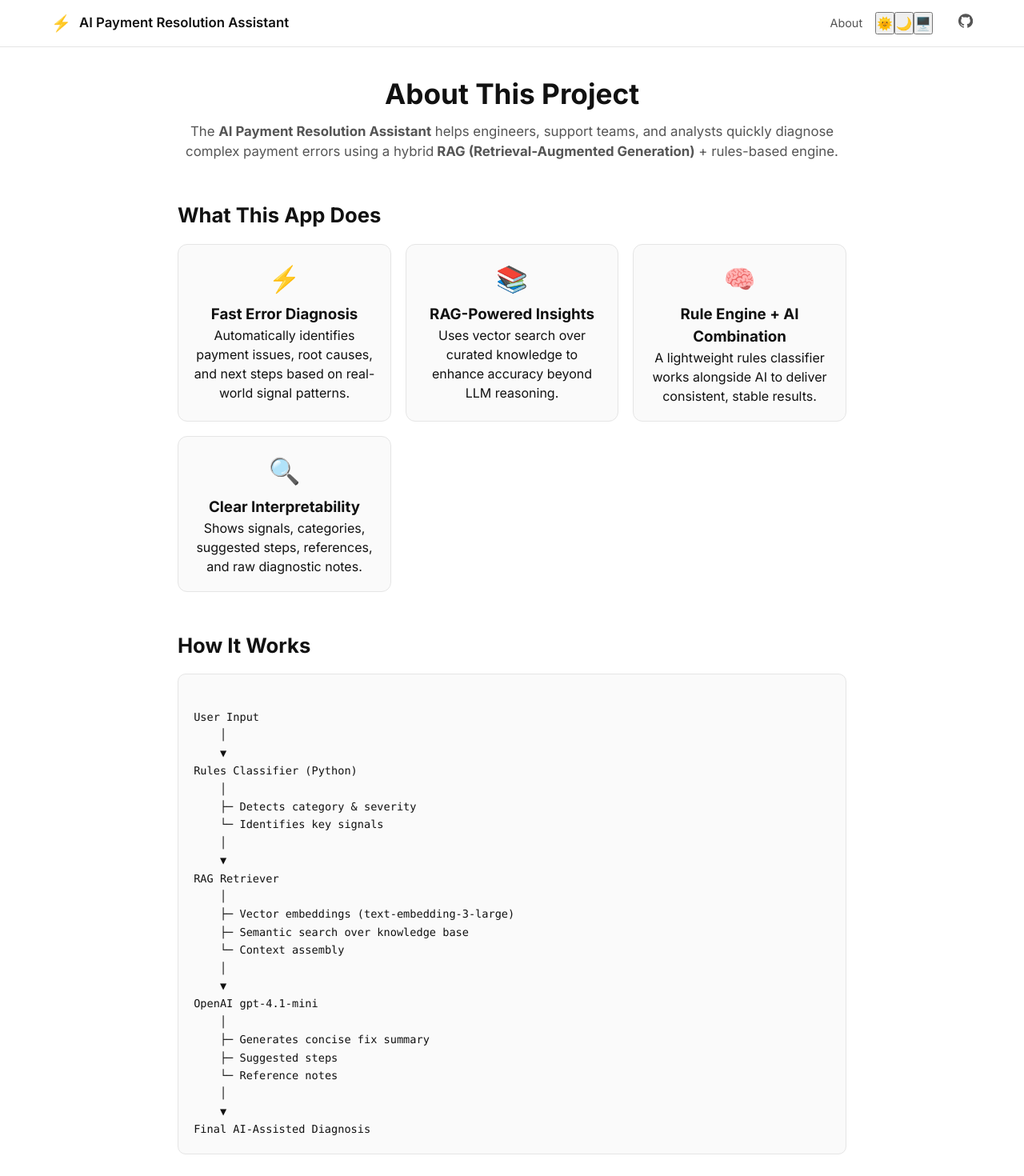
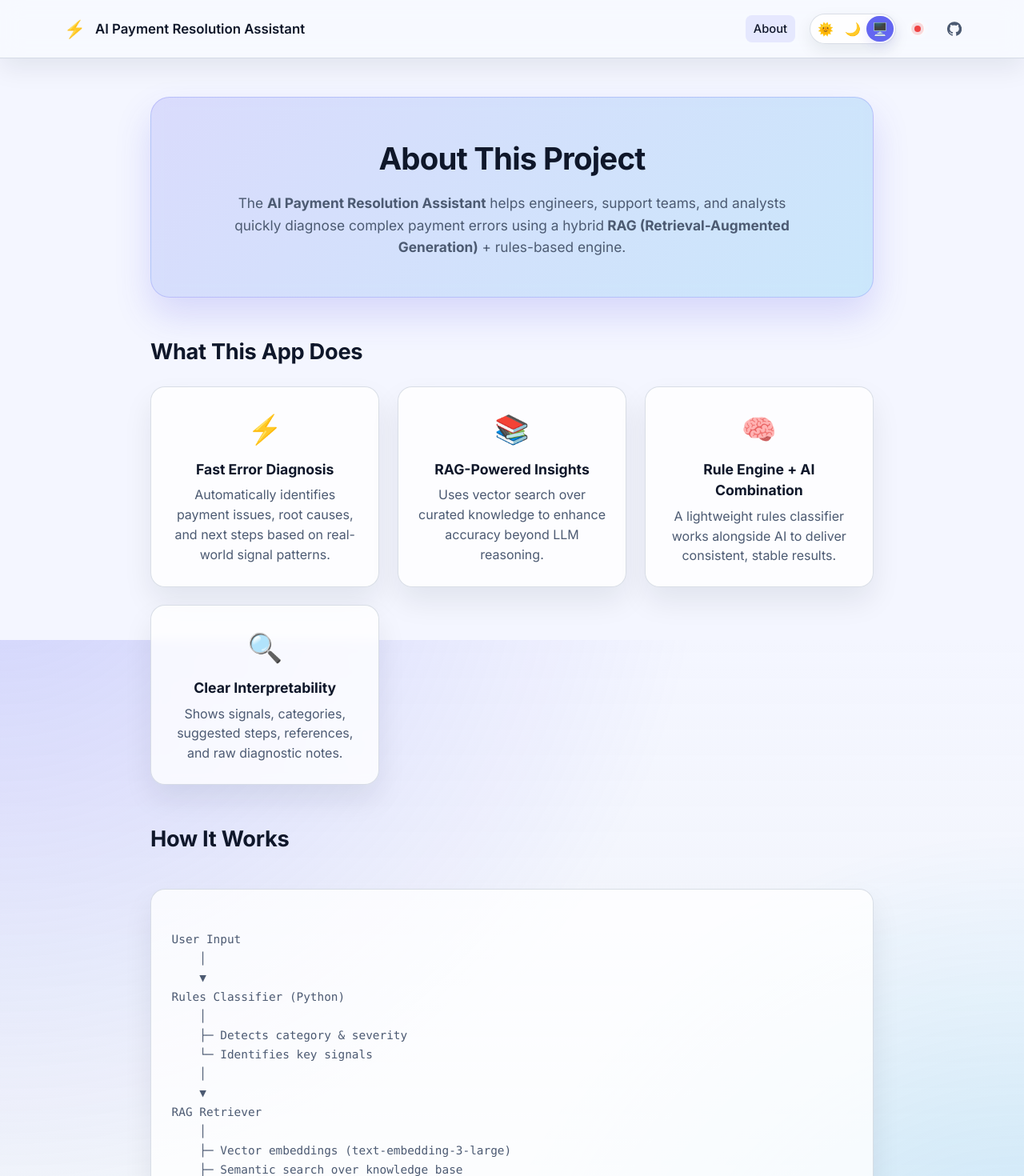
Before and after one commit to Sourpat/ai-payment-resolution-rag, a React (Vite) app in the folder client/: page /about in a window 1280 px wide. Shown: the top 1470 px of the page at 80% size. Built offline with nearby package versions, Linux system fonts and the light colour scheme; no server answers.

Commit message:
Revamp UI styling and fix theme toggle

```diff
--- a/client/src/About.css
+++ b/client/src/About.css
@@ -1,114 +1,160 @@
 .about-wrap {
-  max-width: 900px;
+  max-width: 960px;
   margin: 0 auto;
-  padding: 2rem;
+  padding: 3rem 1.75rem 4rem;
+  display: grid;
+  gap: 3rem;
 }
 
 /* Hero */
 .about-hero {
   text-align: center;
-  margin-bottom: 3rem;
+  padding: 3rem 2rem;
+  border-radius: 24px;
+  background: linear-gradient(135deg, rgba(99, 102, 241, 0.18), rgba(14, 165, 233, 0.18));
+  border: 1px solid rgba(99, 102, 241, 0.25);
+  box-shadow: 0 22px 45px rgba(79, 70, 229, 0.18);
+  backdrop-filter: blur(10px);
   animation: fadeIn 0.6s ease-out;
 }
 
 .about-hero h1 {
-  font-size: 2.2rem;
-  margin-bottom: 0.5rem;
+  font-size: 2.4rem;
+  margin-bottom: 0.75rem;
+  letter-spacing: -0.02em;
 }
 
 .about-hero p {
   color: var(--text-muted);
-  font-size: 1.05rem;
+  font-size: 1.08rem;
+  max-width: 720px;
+  margin: 0 auto;
+  line-height: 1.6;
 }
 
 /* Section Titles */
 .about-features h2,
 .about-architecture h2,
 .about-tech h2 {
-  font-size: 1.6rem;
-  margin-bottom: 1rem;
+  font-size: 1.7rem;
+  margin-bottom: 1.4rem;
+  letter-spacing: -0.01em;
 }
 
 /* Feature Cards Grid */
 .features-grid {
   display: grid;
   grid-template-columns: repeat(auto-fit, minmax(230px, 1fr));
-  gap: 1.1rem;
-  margin-bottom: 3rem;
+  gap: 1.4rem;
 }
 
 .feature-card {
   background: var(--bg-card);
   border: 1px solid var(--border);
-  padding: 1.2rem;
-  border-radius: 12px;
+  padding: 1.6rem 1.4rem;
+  border-radius: 18px;
   text-align: center;
-  transition: 0.25s ease;
+  transition: transform 0.25s ease, box-shadow 0.25s ease, border 0.25s ease;
+  box-shadow: 0 18px 36px var(--shadow);
+  backdrop-filter: blur(6px);
 }
 
 .feature-card:hover {
-  transform: translateY(-6px);
-  box-shadow: 0 6px 18px var(--shadow);
+  transform: translateY(-6px) scale(1.01);
+  box-shadow: 0 24px 44px var(--shadow-strong);
+  border-color: var(--border-strong);
 }
 
 .feature-icon {
-  font-size: 2rem;
+  font-size: 2.2rem;
   display: block;
+  margin-bottom: 0.7rem;
+}
+
+.feature-card h3 {
   margin-bottom: 0.4rem;
+  font-size: 1.1rem;
+}
+
+.feature-card p {
+  color: var(--text-muted);
+  line-height: 1.55;
 }
 
 /* Architecture Box */
+.about-architecture {
+  display: grid;
+  gap: 1.2rem;
+}
+
 .architecture-box {
   background: var(--bg-card);
   border: 1px solid var(--border);
-  padding: 1.2rem;
-  border-radius: 10px;
+  padding: 1.6rem;
+  border-radius: 18px;
   overflow-x: auto;
-  margin-bottom: 3rem;
+  box-shadow: 0 18px 36px var(--shadow);
 }
 
 .architecture-box pre {
-  font-size: 0.85rem;
-  line-height: 1.4rem;
+  font-size: 0.9rem;
+  line-height: 1.5rem;
   white-space: pre-wrap;
+  color: var(--text-muted);
 }
 
 /* Tech Grid */
+.about-tech {
+  display: grid;
+  gap: 1.2rem;
+}
+
 .tech-grid {
   display: grid;
-  grid-template-columns: repeat(auto-fit, minmax(160px, 1fr));
-  gap: 0.8rem;
-  margin-bottom: 3rem;
+  grid-template-columns: repeat(auto-fit, minmax(170px, 1fr));
+  gap: 1rem;
 }
 
 .tech-item {
-  padding: 12px;
+  padding: 1rem;
   background: var(--bg-card);
   border: 1px solid var(--border);
-  border-radius: 10px;
+  border-radius: 14px;
   text-align: center;
-  font-size: 0.95rem;
-  transition: 0.25s ease;
+  font-size: 1rem;
+  font-weight: 600;
+  color: var(--text);
+  transition: transform 0.2s ease, box-shadow 0.2s ease, border 0.2s ease;
+  box-shadow: 0 12px 24px var(--shadow);
 }
 
 .tech-item:hover {
   transform: translateY(-4px);
+  border-color: var(--border-strong);
+  box-shadow: 0 20px 36px var(--shadow-strong);
 }
 
 /* Footer Card */
 .about-footer-card {
-  margin: 2rem auto;
-  padding: 1.6rem;
+  margin: 1rem auto 0;
+  padding: 2rem 1.8rem;
   background: var(--bg-card);
   border: 1px solid var(--border);
-  border-radius: 12px;
+  border-radius: 20px;
   text-align: center;
+  max-width: 540px;
+  box-shadow: 0 18px 36px var(--shadow);
+}
+
+.about-footer-card p {
+  color: var(--text-muted);
+  margin-bottom: 0.8rem;
 }
 
 .about-footer-card a {
   color: var(--primary);
   text-decoration: none;
-  font-weight: 500;
+  font-weight: 600;
 }
 
 .about-footer-card a:hover {
@@ -117,6 +163,22 @@
 
 /* Fade-in Animation */
 @keyframes fadeIn {
-  from { opacity: 0; transform: translateY(8px); }
-  to { opacity: 1; transform: translateY(0); }
+  from {
+    opacity: 0;
+    transform: translateY(12px);
+  }
+  to {
+    opacity: 1;
+    transform: translateY(0);
+  }
 }
+
+@media (max-width: 640px) {
+  .about-wrap {
+    padding: 2.4rem 1.4rem 3.4rem;
+  }
+
+  .about-hero {
+    padding: 2.4rem 1.6rem;
+  }
+}
--- a/client/src/App.css
+++ b/client/src/App.css
@@ -7,34 +7,55 @@
   box-sizing: border-box;
 }
 
-html, body {
+html,
+body {
   height: 100%;
   font-family: "Inter", sans-serif;
   background: var(--bg);
+  background-image: var(--bg-gradient);
+  background-attachment: fixed;
   color: var(--text);
+  transition: background 0.3s ease, color 0.3s ease;
 }
 
 :root {
-  --bg: #ffffff;
-  --bg-card: #fafafa;
-  --text: #111;
-  --text-muted: #555;
-  --border: #e5e5e5;
-
-  --primary: #3a7afe;
-  --primary-hover: #1a63f5;
-
-  --shadow: rgba(0, 0, 0, 0.06);
+  color-scheme: light;
+  --bg: #f4f6ff;
+  --bg-gradient: radial-gradient(circle at 0% -20%, rgba(99, 102, 241, 0.25), transparent 55%),
+    radial-gradient(circle at 100% 120%, rgba(14, 165, 233, 0.22), transparent 45%),
+    linear-gradient(180deg, rgba(244, 246, 255, 1) 0%, rgba(241, 245, 249, 0.9) 100%);
+  --bg-card: rgba(255, 255, 255, 0.78);
+  --bg-card-strong: rgba(255, 255, 255, 0.92);
+  --bg-nav: rgba(248, 250, 255, 0.8);
+  --text: #0f172a;
+  --text-muted: #4c5a72;
+  --border: rgba(148, 163, 184, 0.35);
+  --border-strong: rgba(99, 102, 241, 0.25);
+  --primary: #6366f1;
+  --primary-hover: #4f46e5;
+  --primary-soft: rgba(99, 102, 241, 0.12);
+  --shadow: rgba(15, 23, 42, 0.08);
+  --shadow-strong: rgba(79, 70, 229, 0.12);
 }
 
-@media (prefers-color-scheme: dark) {
-  :root {
-    --bg: #0d1117;
-    --bg-card: #161b22;
-    --text: #f0f6fc;
-    --text-muted: #9bacbf;
-    --border: #30363d;
-  }
+:root[data-theme="dark"] {
+  color-scheme: dark;
+  --bg: #0b1120;
+  --bg-gradient: radial-gradient(circle at 10% -10%, rgba(79, 70, 229, 0.35), transparent 55%),
+    radial-gradient(circle at 110% 110%, rgba(14, 165, 233, 0.18), transparent 50%),
+    linear-gradient(180deg, rgba(11, 17, 32, 1) 0%, rgba(15, 23, 42, 0.95) 100%);
+  --bg-card: rgba(15, 23, 42, 0.75);
+  --bg-card-strong: rgba(15, 23, 42, 0.92);
+  --bg-nav: rgba(15, 23, 42, 0.72);
+  --text: #e2e8f0;
+  --text-muted: #9fb3d1;
+  --border: rgba(148, 163, 184, 0.24);
+  --border-strong: rgba(99, 102, 241, 0.35);
+  --primary: #818cf8;
+  --primary-hover: #a5b4fc;
+  --primary-soft: rgba(129, 140, 248, 0.12);
+  --shadow: rgba(8, 12, 22, 0.6);
+  --shadow-strong: rgba(129, 140, 248, 0.25);
 }
 
 /* ------------------------------------------------------- */
@@ -42,19 +63,20 @@ html, body {
 /* ------------------------------------------------------- */
 .navbar-wrapper {
   width: 100%;
-  background: var(--bg);
+  background: var(--bg-nav);
   border-bottom: 1px solid var(--border);
   padding: 14px 0;
   position: sticky;
   top: 0;
   z-index: 100;
+  backdrop-filter: blur(14px);
+  box-shadow: 0 12px 32px rgba(15, 23, 42, 0.08);
 }
 
 .navbar {
   max-width: 1200px;
   margin: 0 auto;
-  padding: 0 24px;
-
+  padding: 0 28px;
   display: flex;
   justify-content: space-between;
   align-items: center;
@@ -63,12 +85,22 @@ html, body {
 .nav-left {
   display: flex;
   align-items: center;
-  gap: 10px;
+  gap: 12px;
   cursor: pointer;
+  color: inherit;
+  text-decoration: none;
+  padding: 6px 12px;
+  border-radius: 999px;
+  transition: background 0.3s ease, transform 0.3s ease;
+}
+
+.nav-left:hover {
+  background: var(--primary-soft);
+  transform: translateY(-1px);
 }
 
 .nav-logo {
-  font-size: 20px;
+  font-size: 1.35rem;
 }
 
 .nav-title {
@@ -80,26 +112,95 @@ html, body {
 .nav-right {
   display: flex;
   align-items: center;
-  gap: 16px;
+  gap: 18px;
 }
 
 .nav-link {
   text-decoration: none;
   color: var(--text-muted);
-  font-size: 0.9rem;
+  font-size: 0.92rem;
+  font-weight: 500;
+  padding: 6px 10px;
+  border-radius: 8px;
+  transition: color 0.2s ease, background 0.2s ease;
 }
-.nav-link:hover {
+
+.nav-link:hover,
+.nav-link.active {
   color: var(--text);
+  background: var(--primary-soft);
+}
+
+.nav-link.github-link {
+  display: flex;
+  align-items: center;
+  gap: 6px;
 }
 
 /* API Status Dot */
-.api-status .status-dot {
-  width: 11px;
-  height: 11px;
+.api-status {
+  width: 18px;
+  height: 18px;
   border-radius: 50%;
+  border: 2px solid var(--bg-card-strong);
+  display: grid;
+  place-items: center;
+  box-shadow: 0 0 0 4px rgba(255, 255, 255, 0.08);
 }
-.status-dot.online { background: #22c55e; }
-.status-dot.offline { background: #ef4444; }
+
+.status-dot {
+  width: 8px;
+  height: 8px;
+  border-radius: 50%;
+  display: inline-block;
+}
+
+.status-dot.online {
+  background: #22c55e;
+  box-shadow: 0 0 0 4px rgba(34, 197, 94, 0.18);
+}
+
+.status-dot.offline {
+  background: #ef4444;
+  box-shadow: 0 0 0 4px rgba(239, 68, 68, 0.18);
+}
+
+/* Theme toggle */
+.theme-toggle {
+  display: inline-flex;
+  align-items: center;
+  gap: 0;
+  padding: 2px;
+  border-radius: 999px;
+  border: 1px solid var(--border);
+  background: var(--bg-card);
+  box-shadow: 0 8px 20px var(--shadow);
+}
+
+.theme-toggle button {
+  width: 34px;
+  height: 32px;
+  border: none;
+  background: transparent;
+  cursor: pointer;
+  border-radius: 999px;
+  display: grid;
+  place-items: center;
+  font-size: 1rem;
+  transition: background 0.2s ease, transform 0.2s ease;
+  color: var(--text-muted);
+}
+
+.theme-toggle button:hover {
+  background: var(--primary-soft);
+  transform: translateY(-1px);
+}
+
+.theme-toggle button.active {
+  background: var(--primary);
+  color: #fff;
+  box-shadow: 0 6px 14px var(--shadow-strong);
+}
 
 /* ------------------------------------------------------- */
 /*  PAGE LAYOUT                                            */
@@ -112,8 +213,8 @@ html, body {
 
 .page-container {
   width: 100%;
-  max-width: 900px;
-  padding: 40px 24px;
+  max-width: 960px;
+  padding: 48px 28px 64px;
   margin-top: 24px;
 }
 
@@ -124,33 +225,52 @@ html, body {
   display: flex;
   justify-content: space-between;
   align-items: center;
-  margin-bottom: 2.2rem;
+  margin-bottom: 2.4rem;
   flex-wrap: wrap;
+  gap: 1rem;
 }
 
 .top h1 {
-  font-size: 2.2rem;
+  font-size: 2.4rem;
   font-weight: 700;
+  letter-spacing: -0.02em;
 }
 
 /* Status badges */
 .status {
   display: flex;
   gap: 8px;
+  flex-wrap: wrap;
 }
 
 .badge {
-  padding: 6px 10px;
-  border-radius: 12px;
-  font-size: 0.75rem;
+  padding: 6px 12px;
+  border-radius: 999px;
+  font-size: 0.78rem;
   border: 1px solid var(--border);
   background: var(--bg-card);
   color: var(--text-muted);
+  font-weight: 600;
+  letter-spacing: 0.02em;
 }
 
-.badge-green { color: #16a34a; border-color: #16a34a55; background: #16a34a22; }
-.badge-red { color: #dc2626; border-color: #dc262655; background: #dc262622; }
-.badge-blue { color: #3b82f6; border-color: #3b82f655; background: #3b82f622; }
+.badge-green {
+  color: #16a34a;
+  border-color: rgba(22, 163, 74, 0.35);
+  background: rgba(22, 163, 74, 0.15);
+}
+
+.badge-red {
+  color: #dc2626;
+  border-color: rgba(220, 38, 38, 0.35);
+  background: rgba(220, 38, 38, 0.15);
+}
+
+.badge-blue {
+  color: #3b82f6;
+  border-color: rgba(59, 130, 246, 0.35);
+  background: rgba(59, 130, 246, 0.15);
+}
 
 /* ------------------------------------------------------- */
 /*  CARD STYLING                                           */
@@ -158,16 +278,18 @@ html, body {
 .card {
   background: var(--bg-card);
   border: 1px solid var(--border);
-  border-radius: 12px;
-  padding: 22px;
-  margin-bottom: 1.5rem;
-  box-shadow: 0 3px 8px var(--shadow);
-  transition: 0.25s ease;
+  border-radius: 16px;
+  padding: 24px;
+  margin-bottom: 1.7rem;
+  box-shadow: 0 18px 35px var(--shadow);
+  transition: transform 0.25s ease, box-shadow 0.25s ease, border 0.25s ease;
+  backdrop-filter: blur(6px);
 }
 
 .card:hover {
-  transform: translateY(-3px);
-  box-shadow: 0 6px 16px var(--shadow);
+  transform: translateY(-4px);
+  box-shadow: 0 24px 42px var(--shadow-strong);
+  border-color: var(--border-strong);
 }
 
 .card-head {
@@ -175,6 +297,17 @@ html, body {
   justify-content: space-between;
   align-items: center;
   margin-bottom: 1.1rem;
+  gap: 0.75rem;
+}
+
+.card-head h3 {
+  font-size: 1.15rem;
+}
+
+.head-extra {
+  display: flex;
+  align-items: center;
+  gap: 0.75rem;
 }
 
 /* ------------------------------------------------------- */
@@ -206,60 +339,175 @@ label {
 /* ------------------------------------------------------- */
 /*  INPUTS + BUTTONS                                       */
 /* ------------------------------------------------------- */
-input, textarea {
-  padding: 12px;
-  border-radius: 8px;
+input,
+textarea {
+  padding: 12px 14px;
+  border-radius: 10px;
   border: 1px solid var(--border);
-  background: var(--bg);
+  background: var(--bg-card-strong);
   color: var(--text);
-  font-size: 0.95rem;
+  font-size: 0.98rem;
+  transition: border 0.2s ease, box-shadow 0.2s ease, background 0.2s ease;
 }
 
-textarea { resize: vertical; }
+textarea {
+  resize: vertical;
+}
 
-input:focus, textarea:focus {
-  outline: 2px solid var(--primary);
+input:focus,
+textarea:focus {
+  outline: none;
+  border-color: var(--primary);
+  box-shadow: 0 0 0 3px rgba(99, 102, 241, 0.2);
+}
+
+::placeholder {
+  color: rgba(148, 163, 184, 0.7);
 }
 
 .btn {
   background: var(--primary);
   color: white;
-  padding: 12px 20px;
-  border-radius: 8px;
+  padding: 12px 22px;
+  border-radius: 10px;
   border: none;
   cursor: pointer;
   font-weight: 600;
-  transition: 0.2s ease;
+  letter-spacing: 0.01em;
+  transition: transform 0.2s ease, box-shadow 0.2s ease, background 0.2s ease;
+  display: inline-flex;
+  align-items: center;
+  gap: 8px;
 }
 
-.btn:hover { background: var(--primary-hover); }
+.btn:hover {
+  background: var(--primary-hover);
+  transform: translateY(-1px);
+  box-shadow: 0 12px 24px rgba(99, 102, 241, 0.25);
+}
+
+.btn:disabled {
+  opacity: 0.65;
+  cursor: not-allowed;
+  transform: none;
+  box-shadow: none;
+}
 
 .btn.subtle {
-  background: var(--bg-card);
+  background: transparent;
   color: var(--text-muted);
   border: 1px solid var(--border);
+  box-shadow: none;
+}
+
+.btn.subtle:hover {
+  color: var(--text);
+  background: var(--primary-soft);
+  box-shadow: none;
+}
+
+.hint {
+  margin-top: 0.75rem;
+  font-size: 0.82rem;
+  color: var(--text-muted);
+}
+
+/* ------------------------------------------------------- */
+/*  ALERT                                                   */
+/* ------------------------------------------------------- */
+.alert {
+  padding: 14px 16px;
+  border-radius: 12px;
+  background: rgba(239, 68, 68, 0.12);
+  border: 1px solid rgba(239, 68, 68, 0.35);
+  color: #b91c1c;
+  margin-bottom: 1.4rem;
+}
+
+/* ------------------------------------------------------- */
+/*  RESULT LAYOUT                                           */
+/* ------------------------------------------------------- */
+.columns {
+  display: grid;
+  gap: 1.4rem;
+}
+
+@media (min-width: 900px) {
+  .columns {
+    grid-template-columns: repeat(2, minmax(0, 1fr));
+  }
+}
+
+.kv {
+  display: grid;
+  gap: 0.6rem;
+  color: var(--text-muted);
+  font-size: 0.95rem;
+}
+
+.steps,
+.refs {
+  margin: 0;
+  padding-left: 1.1rem;
+  display: grid;
+  gap: 0.6rem;
+  font-size: 0.95rem;
+  color: var(--text);
+}
+
+.refs {
+  list-style: disc;
+}
+
+.pre {
+  background: var(--bg-card-strong);
+  padding: 1.1rem;
+  border-radius: 12px;
+  border: 1px solid var(--border);
+  font-size: 0.85rem;
+  overflow-x: auto;
+  line-height: 1.55;
+}
+
+.small {
+  font-size: 0.78rem;
 }
 
 /* ------------------------------------------------------- */
 /*  FOOTER                                                 */
 /* ------------------------------------------------------- */
 .foot {
-  margin-top: 2.5rem;
-  text-align: center;
+  margin-top: 2.8rem;
+  display: flex;
+  flex-wrap: wrap;
+  gap: 0.8rem;
   font-size: 0.85rem;
   color: var(--text-muted);
 }
 
-/* ------------------------------------------------------- */
-/*  PRE + RAW TEXT                                         */
-/* ------------------------------------------------------- */
-.pre {
-  background: var(--bg);
-  padding: 1rem;
-  border-radius: 8px;
-  border: 1px solid var(--border);
-  font-size: 0.85rem;
-  overflow-x: auto;
+.foot a {
+  color: var(--primary);
+  font-weight: 600;
 }
 
-.small { font-size: 0.75rem; }
+.foot a:hover {
+  color: var(--primary-hover);
+}
+
+@media (max-width: 640px) {
+  .navbar {
+    padding: 0 18px;
+  }
+
+  .page-container {
+    padding: 36px 18px 60px;
+  }
+
+  .nav-right {
+    gap: 12px;
+  }
+
+  .nav-title {
+    display: none;
+  }
+}
--- a/client/src/Navbar.jsx
+++ b/client/src/Navbar.jsx
@@ -1,31 +1,32 @@
+import { Link, useLocation } from "react-router-dom";
 import ThemeToggle from "./ThemeToggle.jsx";
 
 export default function Navbar() {
+  const location = useLocation();
+  const apiStatus = typeof window !== "undefined" ? window.__API_STATUS__ : null;
+
   return (
     <header className="navbar-wrapper">
       <nav className="navbar">
-
         {/* Left Section */}
-        <div className="nav-left" onClick={() => (window.location.href = "/")}>
+        <Link to="/" className="nav-left">
           <span className="nav-logo">⚡</span>
           <span className="nav-title">AI Payment Resolution Assistant</span>
-        </div>
+        </Link>
 
         {/* Right Section */}
         <div className="nav-right">
-
-          <a href="/about" className="nav-link">
+          <Link
+            to="/about"
+            className={`nav-link ${location.pathname === "/about" ? "active" : ""}`}
+          >
             About
-          </a>
+          </Link>
 
           <ThemeToggle />
 
-          <div className="api-status">
-            <span
-              className={`status-dot ${
-                window.__API_STATUS__ ? "online" : "offline"
-              }`}
-            ></span>
+          <div className="api-status" title={`API ${apiStatus ? "Online" : "Offline"}`}>
+            <span className={`status-dot ${apiStatus ? "online" : "offline"}`} />
           </div>
 
           <a
@@ -33,6 +34,7 @@ export default function Navbar() {
             target="_blank"
             rel="noopener noreferrer"
             className="nav-link github-link"
+            aria-label="View source on GitHub"
           >
             <svg
               width="18"
--- a/client/src/ThemeToggle.jsx
+++ b/client/src/ThemeToggle.jsx
@@ -1,47 +1,89 @@
-import { useCallback, useEffect, useState } from "react";
+import { useCallback, useEffect, useMemo, useState } from "react";
+
+const DARK_MEDIA_QUERY = "(prefers-color-scheme: dark)";
+
+function getSystemTheme() {
+  if (typeof window === "undefined") return "light";
+  return window.matchMedia(DARK_MEDIA_QUERY).matches ? "dark" : "light";
+}
 
 export default function ThemeToggle() {
   const [theme, setTheme] = useState(() => {
+    if (typeof window === "undefined") {
+      return "auto";
+    }
     return localStorage.getItem("theme") || "auto";
   });
 
+  const mediaQueryList = useMemo(() => {
+    if (typeof window === "undefined") return undefined;
+    return window.matchMedia(DARK_MEDIA_QUERY);
+  }, []);
+
   const applyTheme = useCallback((mode) => {
+    if (typeof document === "undefined") return;
+
     const root = document.documentElement;
+    const resolved = mode === "auto" ? getSystemTheme() : mode;
 
-    if (mode === "light") {
-      root.dataset.theme = "light";
-    } else if (mode === "dark") {
-      root.dataset.theme = "dark";
-    } else {
-      root.dataset.theme = "auto";
+    root.dataset.theme = resolved;
+    root.style.colorScheme = resolved;
+
+    if (typeof window !== "undefined") {
+      localStorage.setItem("theme", mode);
     }
-
-    localStorage.setItem("theme", mode);
   }, []);
 
   useEffect(() => {
     applyTheme(theme);
   }, [applyTheme, theme]);
 
+  useEffect(() => {
+    if (!mediaQueryList || theme !== "auto") {
+      return;
+    }
+
+    const handleChange = () => {
+      applyTheme("auto");
+    };
+
+    if (typeof mediaQueryList.addEventListener === "function") {
+      mediaQueryList.addEventListener("change", handleChange);
+      return () => mediaQueryList.removeEventListener("change", handleChange);
+    }
+
+    mediaQueryList.addListener(handleChange);
+    return () => mediaQueryList.removeListener(handleChange);
+  }, [mediaQueryList, theme, applyTheme]);
+
   return (
-    <div className="theme-toggle">
+    <div className="theme-toggle" role="group" aria-label="Toggle color theme">
       <button
+        type="button"
         className={theme === "light" ? "active" : ""}
         onClick={() => setTheme("light")}
+        aria-pressed={theme === "light"}
+        aria-label="Use light theme"
       >
         🌞
       </button>
 
       <button
+        type="button"
         className={theme === "dark" ? "active" : ""}
         onClick={() => setTheme("dark")}
+        aria-pressed={theme === "dark"}
+        aria-label="Use dark theme"
       >
         🌙
       </button>
 
       <button
+        type="button"
         className={theme === "auto" ? "active" : ""}
         onClick={() => setTheme("auto")}
+        aria-pressed={theme === "auto"}
+        aria-label="Follow system theme"
       >
         🖥️
       </button>
```
